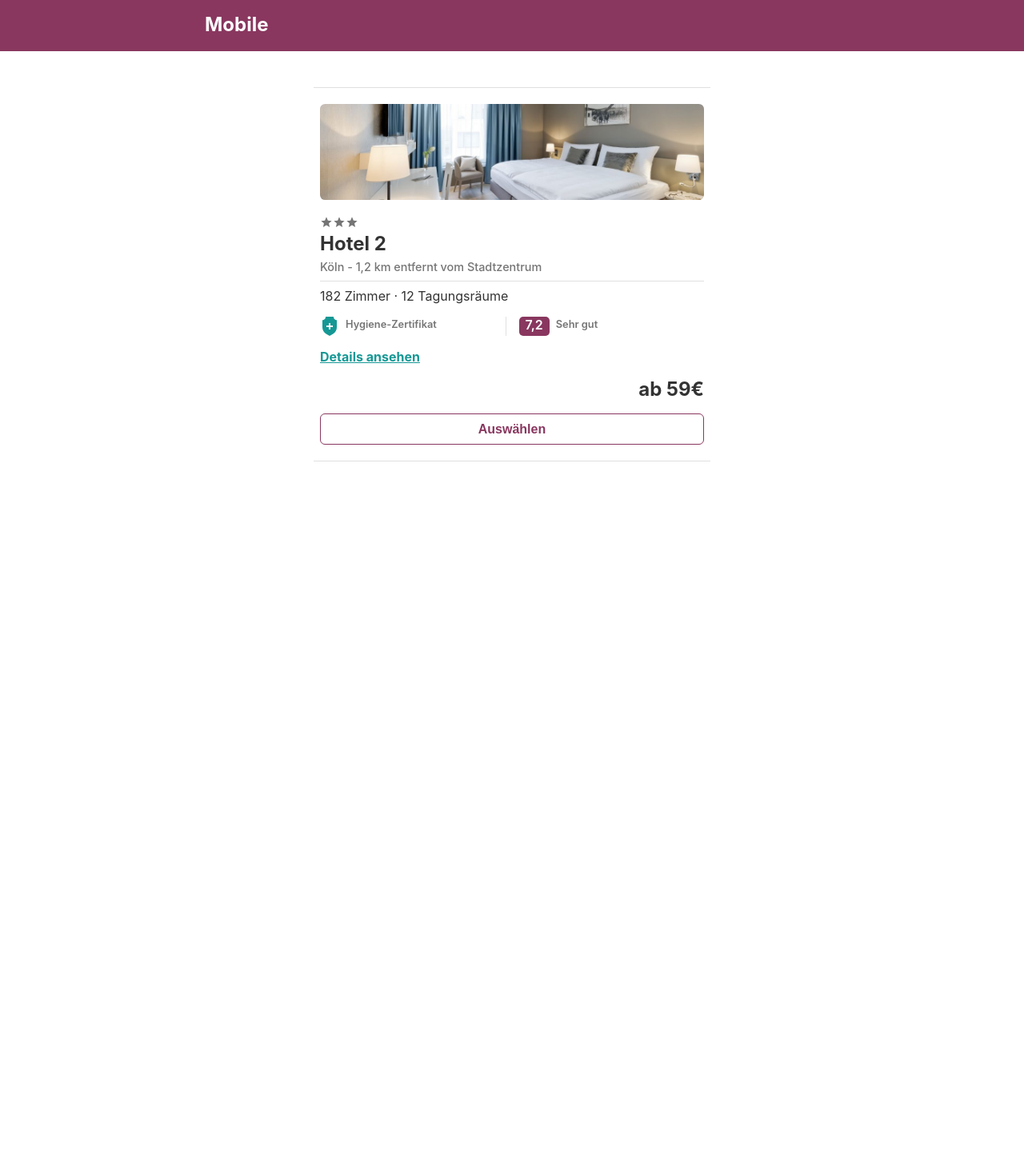
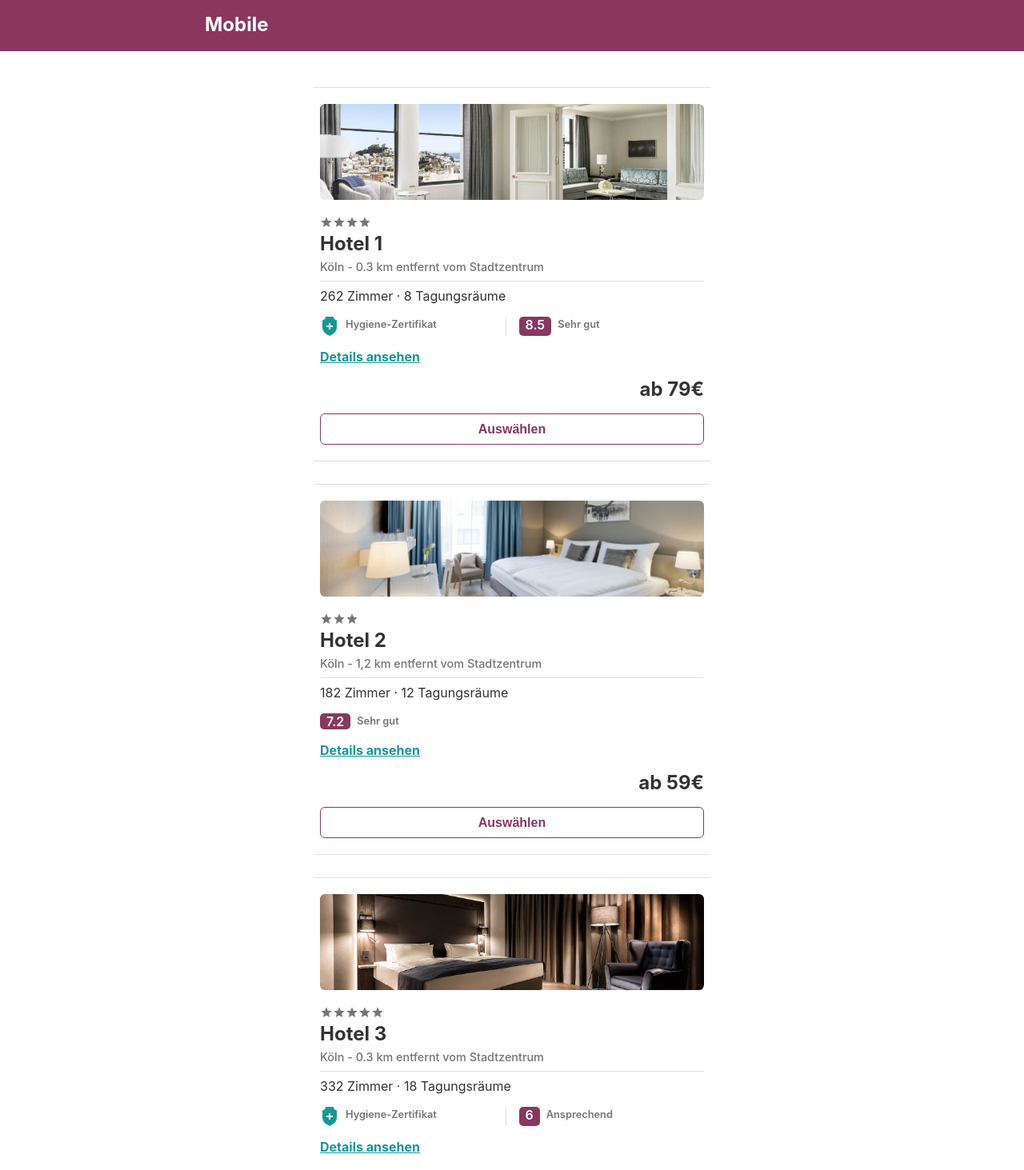
Before and after one commit to Falco-Boehnke/TileableHotels, a React (Create React App) app: page / in a window 1280 px wide. Shown: the top 1463 px of the page at 80% size. Before the commit the page ends 800 px from the top, so only its background shows below. Built offline with nearby package versions, Linux system fonts and the light colour scheme.

Commit message:
feat: implement json fetching to generate hotel list

```diff
--- /dev/null
+++ b/public/data/hotels.json
@@ -0,0 +1,119 @@
+{
+    "hotels": [
+        {
+            "id": "4321-4321-4321",
+            "slug": "Das Hotel 1",
+            "image": {
+                "src": "/images/hotel-01.jpg",
+                "alt": "Zimmerbild für Hotel 1"
+            },
+            "tileTitle": {
+                "starCount": 4,
+                "headline": "Hotel 1",
+                "locationLabel": "Köln - 0.3 km entfernt vom Stadtzentrum"
+            },
+            "tileDetails": {
+                "capacityLabel": "262 Zimmer · 8 Tagungsräume",
+                "hasHygieneCertificate": true,
+                "grade": {
+                    "points": 8.5,
+                    "label": "Sehr gut"
+                }
+            },
+            "detailsUrl": "/probably-a-slug",
+            "price": "ab 79€"
+        },
+        {
+            "id": "1234-1234-1234",
+            "slug": "Das Hotel 2",
+            "image": {
+                "src": "/images/hotel-02.jpg",
+                "alt": "Zimmerbild für Hotel 2"
+            },
+            "tileTitle": {
+                "starCount": 3,
+                "headline": "Hotel 2",
+                "locationLabel": "Köln - 1,2 km entfernt vom Stadtzentrum"
+            },
+            "tileDetails": {
+                "capacityLabel": "182 Zimmer · 12 Tagungsräume",
+                "hasHygieneCertificate": false,
+                "grade": {
+                    "points": 7.2,
+                    "label": "Sehr gut"
+                }
+            },
+            "detailsUrl": "/probably-a-slug",
+            "price": "ab 59€"
+        },
+        {
+            "id": "4321-1234-4321",
+            "slug": "Das Hotel 3",
+            "image": {
+                "src": "/images/hotel-03.jpg",
+                "alt": "Zimmerbild für Hotel 3"
+            },
+            "tileTitle": {
+                "starCount": 5,
+                "headline": "Hotel 3",
+                "locationLabel": "Köln - 0.3 km entfernt vom Stadtzentrum"
+            },
+            "tileDetails": {
+                "capacityLabel": "332 Zimmer · 18 Tagungsräume",
+                "hasHygieneCertificate": true,
+                "grade": {
+                    "points": 6,
+                    "label": "Ansprechend"
+                }
+            },
+            "detailsUrl": "/probably-a-slug",
+            "price": "ab 79€"
+        },
+        {
+            "id": "1234-1234-1234",
+            "slug": "Das Hotel 2",
+            "image": {
+                "src": "/images/hotel-02.jpg",
+                "alt": "Zimmerbild für Hotel 2"
+            },
+            "tileTitle": {
+                "starCount": 3,
+                "headline": "Hotel 2",
+                "locationLabel": "Köln - 1,2 km entfernt vom Stadtzentrum"
+            },
+            "tileDetails": {
+                "capacityLabel": "182 Zimmer · 12 Tagungsräume",
+                "hasHygieneCertificate": false,
+                "grade": {
+                    "points": 7.2,
+                    "label": "Sehr gut"
+                }
+            },
+            "detailsUrl": "/probably-a-slug",
+            "price": "ab 59€"
+        },
+        {
+            "id": "4321-1234-4321",
+            "slug": "Das Hotel 3",
+            "image": {
+                "src": "/images/hotel-03.jpg",
+                "alt": "Zimmerbild für Hotel 3"
+            },
+            "tileTitle": {
+                "starCount": 5,
+                "headline": "Hotel 3",
+                "locationLabel": "Köln - 0.3 km entfernt vom Stadtzentrum"
+            },
+            "tileDetails": {
+                "capacityLabel": "332 Zimmer · 18 Tagungsräume",
+                "hasHygieneCertificate": true,
+                "grade": {
+                    "points": 6,
+                    "label": "Ansprechend"
+                }
+            },
+            "detailsUrl": "/probably-a-slug",
+            "price": "ab 79€"
+        }
+    ]
+}
--- a/src/App.tsx
+++ b/src/App.tsx
@@ -1,54 +1,68 @@
-import React from "react";
+import React, { useEffect, useState } from "react";
 import "./App.css";
+import { HotelTile } from "./components/HotelTile/HotelTile";
+import { HotelData, HotelList } from "./types/hotelType";
+function App() {
+  const [hotelsList, setHotels] = useState<HotelList>({ hotels: [] });
+  const [isLoading, setIsLoading] = useState<boolean>(true);
+  useEffect(() => {
+    setIsLoading(true);
+    const fetchHotels = async () => {
+      const hotels = (await (
+        await fetch("data/hotels.json", {
+          headers: {
+            "Content-Type": "application/json",
+            Accept: "application/json",
+          },
+        })
+      ).json()) as HotelList;
 
-function App() {
+      setHotels(hotels);
+      setIsLoading(false);
+    };
+
+    fetchHotels();
+  }, []);
+
+  if (isLoading) return <h1>Loading...</h1>;
+
   return (
     <>
       <header className="header"></header>
       <div className="header__title">Mobile</div>
       <main className="content-wrapper">
         <section className="tile-list">
-          <div className="tile">
-            <div className="tile__image">
-              <img src="images/hotel-02.jpg" alt="" />
-            </div>
-            <div className="tile__title">
-              <div className="flex tile__stars">
-                <span className="tile__star" />
-                <span className="tile__star" />
-                <span className="tile__star" />
-              </div>
-              <h2>Hotel 2</h2>
-              <span className="tile__title__location">
-                Köln - 1,2 km entfernt vom Stadtzentrum
-              </span>
-            </div>
-            <div className="tile__details">
-              <div className="tile__details__capacity">
-                182 Zimmer · 12 Tagungsräume
-              </div>
-              <div className="flex tile__details__ratings">
-                <div className="flex flex--gap tile__details__hygiene">
-                  <div className="tile__details__hygiene-icon" />
-                  <span>Hygiene-Zertifikat</span>
-                </div>
-                <div className="flex flex--gap tile__details__rating">
-                  <div className="tile__details__grade">7,2</div>
-                  <span>Sehr gut</span>
-                </div>
-              </div>
-            </div>
-
-            <div className="tile__link-details">
-              <a href="#">Details ansehen</a>
-            </div>
-            <div className="tile__price_details">ab 59€</div>
-
-            <button className="tile__selection-button">
-              <span className="tile__selection-button__icon" />
-              Auswählen
-            </button>
-          </div>
+          {hotelsList.hotels.map((hotel) => {
+            return (
+              <HotelTile
+                image={
+                  (!!hotel.image && {
+                    src: hotel.image.src,
+                    alt: hotel.image.alt,
+                  }) ||
+                  undefined
+                }
+                tileTitle={{
+                  starCount: hotel.tileTitle.starCount || 0,
+                  headline: hotel.tileTitle.headline,
+                  locationLabel: hotel.tileTitle.locationLabel,
+                }}
+                tileDetails={{
+                  capacityLabel: hotel.tileDetails?.capacityLabel || "",
+                  hasHygieneCertificate:
+                    !!hotel.tileDetails?.hasHygieneCertificate,
+                  ...(hotel.tileDetails?.grade && {
+                    grade: {
+                      points: hotel.tileDetails.grade.points,
+                      label: hotel.tileDetails.grade.label,
+                    },
+                  }),
+                }}
+                detailsUrl={hotel.detailsUrl}
+                price={hotel.price}
+              />
+            );
+          })}
         </section>
       </main>
     </>
--- /dev/null
+++ b/src/types/hotelType.ts
@@ -0,0 +1,27 @@
+export interface HotelList {
+    hotels: Array<HotelData>
+}
+
+export interface HotelData {
+    "id": string,
+    "slug": string,
+    "image"?: {
+        "src": string,
+        "alt": string
+    },
+    "tileTitle": {
+        "starCount"?: number,
+        "headline": string,
+        "locationLabel"?: string
+    },
+    "tileDetails"?: {
+        "capacityLabel"?: string,
+        "hasHygieneCertificate"?: boolean,
+        "grade"?: {
+            "points": number,
+            "label": string
+        }
+    },
+    "detailsUrl": string
+    "price": string
+}
```
